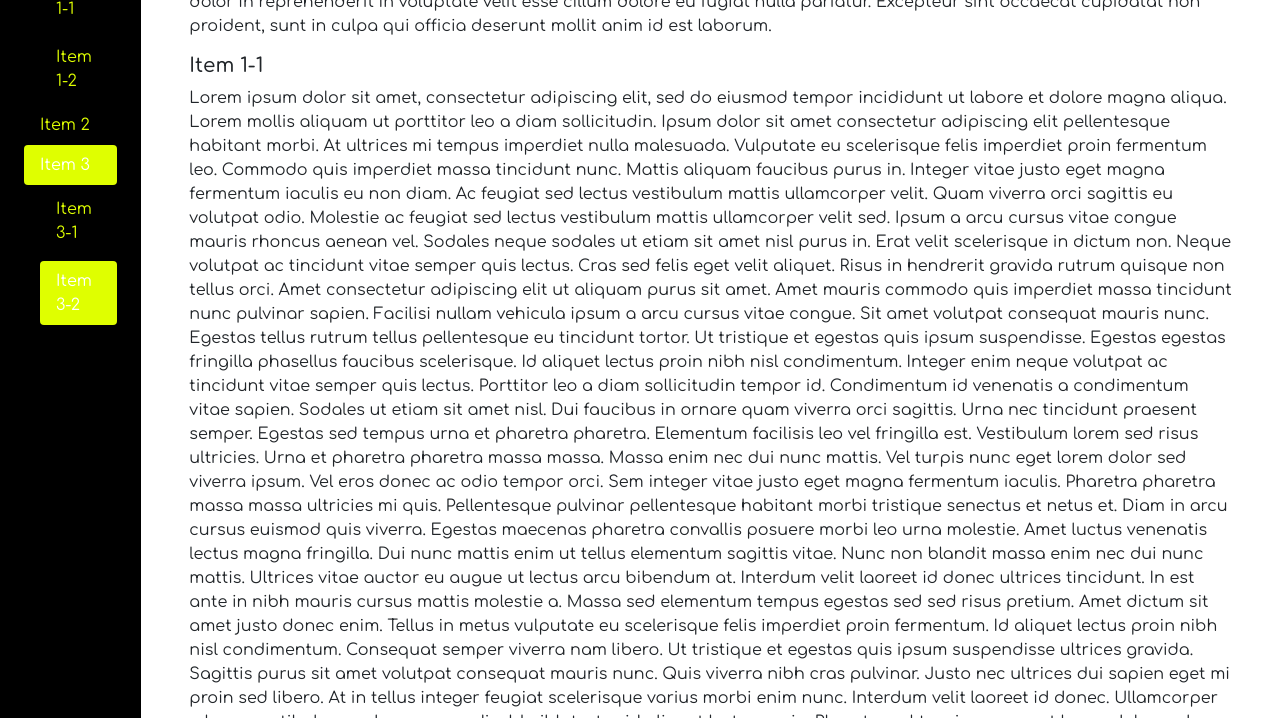
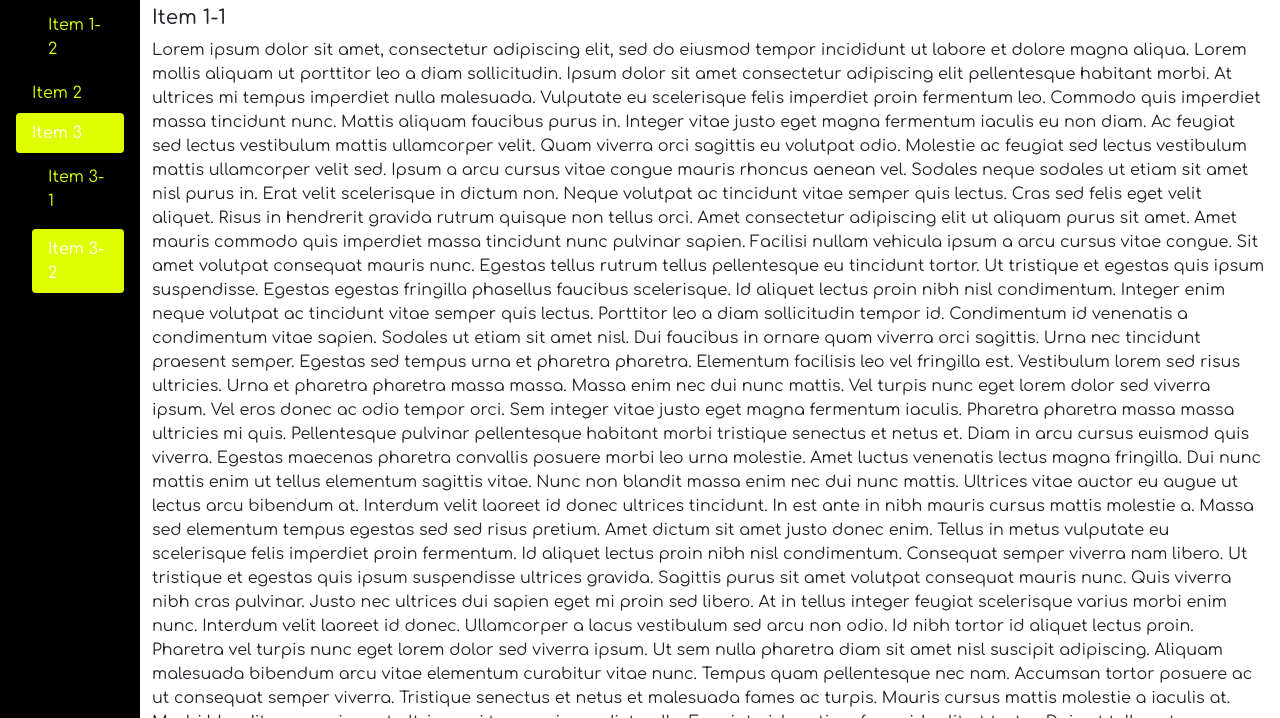
Before and after one commit to Kate505/TestBootstrap, a website: page universidades.html in a window 1280 px wide. Shown: the part 143-861 px from the top of the page. Drawn offline with nearby package versions, Linux system fonts and the light colour scheme.

Commit message:
modified:   universidades.html

```diff
--- a/universidades.html
+++ b/universidades.html
@@ -12,6 +12,10 @@
 
   <title>Universidades</title>
 
+</head>
+
+<body>
+
   <nav class="navbar navbar-dark navbar-expand-lg bg-dark fixed-top">
     <div class="container-fluid">
       <a class="navbar-brand" href="#">Mi Carrera, Mi Futuro</a>
@@ -23,11 +27,9 @@
     </div>
   </nav>
 
-</head>
 
-<body>
   <div class="d-flex">
-    <div class="p-2 bg-dark">
+    <div class="flex-fill bg-dark">
       <nav class="navbar navbar-dark bg-dark sticky-top flex-column align-items-stretch p-3">
         <a class="navbar-brand" href="#">Navbar</a>
         <nav class="nav nav-pills flex-column">
@@ -45,7 +47,7 @@
         </nav>
       </nav>
     </div>
-    <div class="flex-grow-1 p-5">
+    <div class="flex-fill container">
 
       <div data-bs-spy="scroll" data-bs-target="#navbar-example3" data-bs-smooth-scroll="true" tabindex="0">
         <div id="item-1">
```
